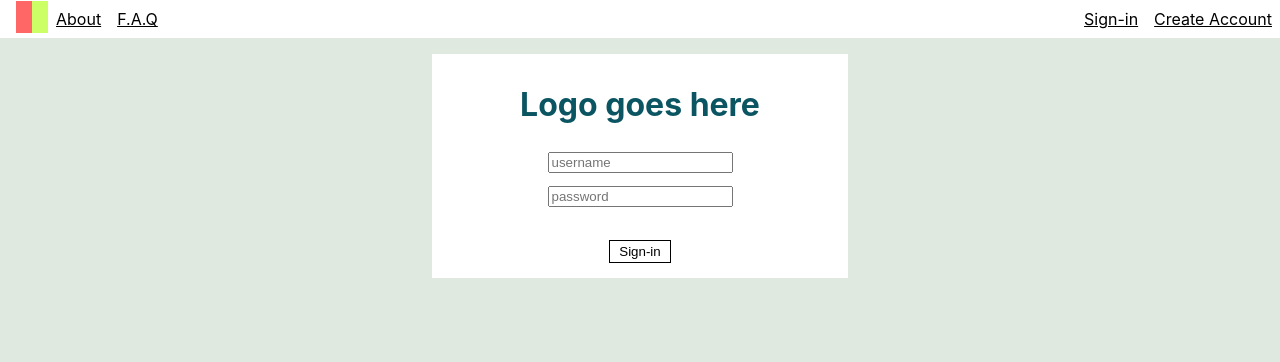
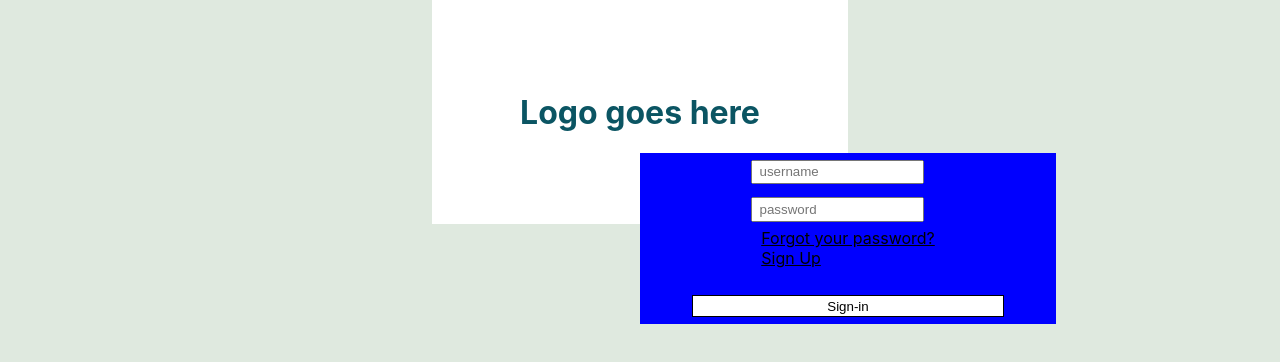
Before and after one commit to mphipps2017/Cooking-App, a React (Create React App) app in the folder Frontend/react-app/: page / in a window 1280 px wide. Shown: the top 362 px of the page. Built offline with nearby package versions, Linux system fonts and the light colour scheme.

Commit message:
Added a prop to Listform for adding components inbetween submission button and form

```diff
--- a/Frontend/react-app/src/App.js
+++ b/Frontend/react-app/src/App.js
@@ -1,12 +1,10 @@
 import React from 'react';
 import './App.css';
 import SignInBox from './components/pages/SignInBox';
-import Navbar from './components/navbars/Navbar';
 
 function App() {
   return (
     <div className="App">
-      <Navbar />
       <SignInBox />
     </div>
   );
--- a/Frontend/react-app/src/colors.css
+++ b/Frontend/react-app/src/colors.css
@@ -2,4 +2,6 @@
     --primaryTextColor: #000000;
     --secondaryBackgroundColor: #FFFFFF;
     --backgroundColor: #DFE9DF;
+    --tertiaryBackgroundColor: #6D435A;
+    --secondaryTextColor: #F5F5F5;
 }
--- a/Frontend/react-app/src/components/forms/listform/ListForm.js
+++ b/Frontend/react-app/src/components/forms/listform/ListForm.js
@@ -11,6 +11,8 @@ import Styles from './ListForm.module.css';
  *   onSubmit: A function that takes the values from forms as an input
  *     ex. if values = ['username', 'password'] then onsubmit
  *         will bec alled with {username: 'value', password: 'value'}
+ *   component: A function that should return the JSX of a component to be rendered below the form.
+ *     ex. For example on the sign in page we have the "forgot your password link" and "sign-up" link
 */
 class ListForm extends React.Component{
     constructor(props){
@@ -45,6 +47,7 @@ class ListForm extends React.Component{
                         </div>
                         )}
                     </label>
+                    {this.props.component()}
                     <br />
                     <input type="submit" class={Styles.button} value={this.props.buttonText}/>
                 </div>
@@ -56,7 +59,8 @@ class ListForm extends React.Component{
 ListForm.propTypes = {
     values: PropTypes.array,
     buttonText: PropTypes.string,
-    onSubmit: PropTypes.func
+    onSubmit: PropTypes.func,
+    component: PropTypes.func
 }
 
 export default ListForm;
--- a/Frontend/react-app/src/components/forms/listform/ListForm.module.css
+++ b/Frontend/react-app/src/components/forms/listform/ListForm.module.css
@@ -2,10 +2,15 @@
     display:flex;
     flex-direction: column;
     align-items: center;
+    position: absolute;
+    width: 100%;
+    background-color: blue;
 }
 
 .wrapper input{
     margin:.5em;
+    padding: .2em .5em;
+    width: 75%;
 }
 
 .button {
--- /dev/null
+++ b/Frontend/react-app/src/components/navigation/Footer.module.css
@@ -0,0 +1,37 @@
+@import "../../colors.css";
+
+.wrapper{
+    width: 100%;
+    background-color: var(--tertiaryBackgroundColor);
+    display:flex;
+    flex-direction: row;
+    justify-content: space-between;
+    align-items:center;
+    color: var(--secondaryTextColor)
+}
+
+.wrapper a{
+    color: var(--secondaryTextColor);
+}
+
+.leftItems{
+    display: flex;
+    flex-direction: column;
+    margin: 1em;
+}
+
+.rightItems{
+    display: flex;
+    flex-direction: column;
+    margin: 1em;
+}
+
+.rightItems p{
+    margin: 0;
+    align-self: flex-end;
+}
+
+.line {
+    border:1px solid var(--secondaryTextColor);
+    width:100%;
+}
--- a/Frontend/react-app/src/components/navbars/Navbar.js
+++ b/Frontend/react-app/src/components/navigation/Navbar.js
@@ -2,7 +2,7 @@ import React from 'react';
 import Styles from './Navbar.module.css';
 // Probably will need to replace all the hrefs with this in future
 // import {Link, withRouter} from 'react-router-dom';
-// TODO proptypes
+// TODO proptypes if I use em
 class Navbar extends React.Component{
     render(){
         return(
--- a/Frontend/react-app/src/components/pages/SignInBox.js
+++ b/Frontend/react-app/src/components/pages/SignInBox.js
@@ -32,10 +32,18 @@ class SignInBox extends React.Component{
     }
 
     render(){
+        const component = () =>{
+            return(
+                <div className={styles.accountManagementLinks}>
+                    <a href="a link">Forgot your password?</a>
+                    <a href="a link">Sign Up</a>
+                </div>
+            );
+        }
         return(
             <div className={styles.wrapper}>
                 <h1>Logo goes here</h1>
-                <ListForm values={['username', 'password']} buttonText="Sign-in" onSubmit={this.handleSubmit}/>
+                <ListForm values={['username', 'password']} buttonText="Sign-in" onSubmit={this.handleSubmit} component={component}/>
             </div>
         )
     }
--- a/Frontend/react-app/src/components/pages/SignInBox.module.css
+++ b/Frontend/react-app/src/components/pages/SignInBox.module.css
@@ -1,3 +1,4 @@
+@import "../../colors.css";
 .wrapper{
     display:flex;
     justify-content: center;
@@ -7,8 +8,18 @@
     width:30%;
     height: 12em;
     padding: 1em;
+    position: relative;
 }
 
 .wrapper h1{
     color: #0b5563
 }
+
+.accountManagementLinks{
+    display: flex;
+    flex-direction: column;
+}
+
+.accountManagementLinks a{
+    color: var(--primaryTextColor);
+}
```
Also changed, not shown: Frontend/react-app/src/components/navigation/Footer.js (added, +27 -0 lines), Frontend/react-app/src/components/navigation/Navbar.module.css (renamed from Frontend/react-app/src/components/navbars/Navbar.module.css).
